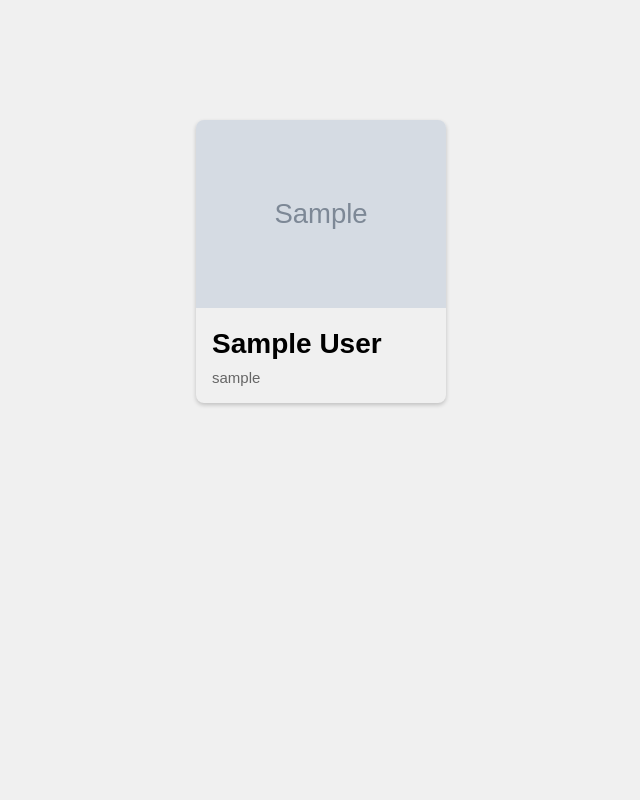
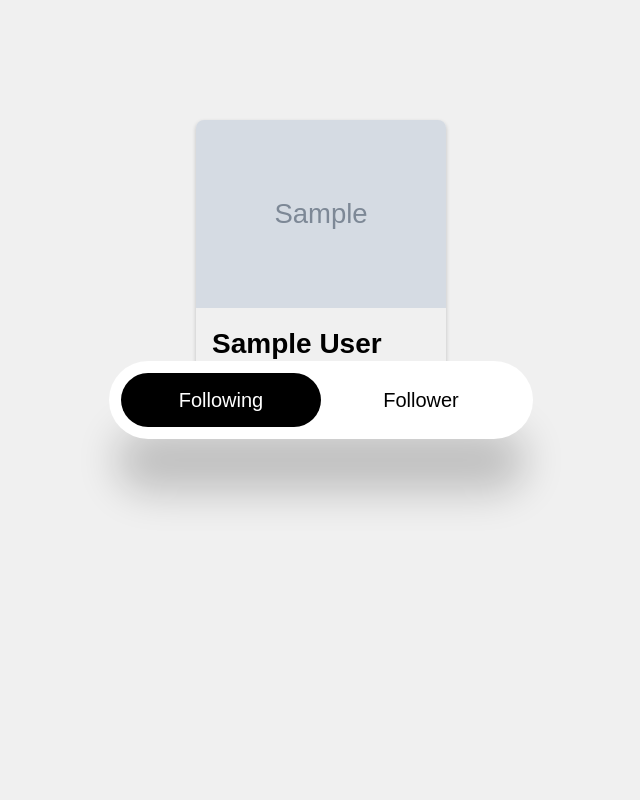
Before and after one commit to Yunikuna-Joey/Yum, a Flask app: page /follower in a window 1280 px wide. Shown: the whole page, without its empty margins (319-959 px from the left). Run offline with Flask 3, Linux system fonts and the light colour scheme; a user stored in the database is signed in; tables that the repository leaves empty hold one stand-in row (values such as "Sample post"); grey boxes marked "Sample" are stand-in pictures; some libraries are stand-ins or nearby versions.

Commit message:
[WIP] cards menu
follower and following menu tabs, need to show the associated cards and move the menu tabs for the feed as well

```diff
--- a/static/cards.css
+++ b/static/cards.css
@@ -1,4 +1,4 @@
-* {
+*, *:after, *:before {
     margin: 0px;
     padding: 0px;
     box-sizing: border-box;
@@ -9,6 +9,82 @@ body {
     /* background-color: #f0f0f0; */
     background-color: #f0f0f0;
 }
+
+.mode-container {
+    position: absolute;
+    left: 0;
+    top: 0;
+    right: 0;
+    bottom: 0;
+
+    display: flex;
+    align-items: center;
+    justify-content: center;
+}
+
+.modes {
+    display: flex;
+    position: relative;
+    background-color: white;
+    box-shadow: rgba(0, 0, 0, 0.2) 0px 60px 40px -7px;
+    padding: 0.75rem;
+    border-radius: 99px;
+}
+
+.modes * {
+    z-index: 2;
+
+}
+
+input[type="radio"] {
+    display: none;
+}
+
+.mode {
+    display: flex;
+    align-items: center;
+    justify-content: center;
+    height: 54px;
+    width: 200px;
+    font-size: 1.25rem;
+    font-weight: 400;
+    border-radius: 99px;
+    cursor: pointer;
+    transition: color 0.15s ease-in;
+}
+
+input[type="radio"]:checked + label {
+    color: white;
+}
+
+input[id="radio-1"]:checked ~ .glider {
+    transform: translateX(0);
+}
+
+input[id="radio-2"]:checked ~ .glider {
+    transform: translateX(100%);
+}
+
+/* causing Following to be unclickable */
+.glider {
+    position: absolute;
+    display: flex;
+    height: 54px;
+    width: 200px;
+    background-color: black;
+    color: white;
+    z-index: 1;
+    border-radius: 99px;
+    transition: 0.25s ease-out;
+}
+
+@media (max-width: 700px) {
+    .tabs {
+        transform: scale(0.6);
+    }
+}
+
+/* CSS for menu tabs */
 
 .container {
     display: flex;
--- a/templates/cards.html
+++ b/templates/cards.html
@@ -9,6 +9,18 @@
 </head>
 
 <body>
+    <div class="mode-container">
+        <div class="modes">
+            <input type="radio" id="radio-1" name="modes" checked />
+            <label class="mode" for="radio-1"> Following </label>
+
+            <input type="radio" id="radio-2" name="modes"/>
+            <label class="mode" for="radio-2"> Follower </label>
+
+            <span class="glider"></span>
+        </div>
+    </div>
+
     <div class="container">
         {% for user in data%}
             <div class="cards">
```
